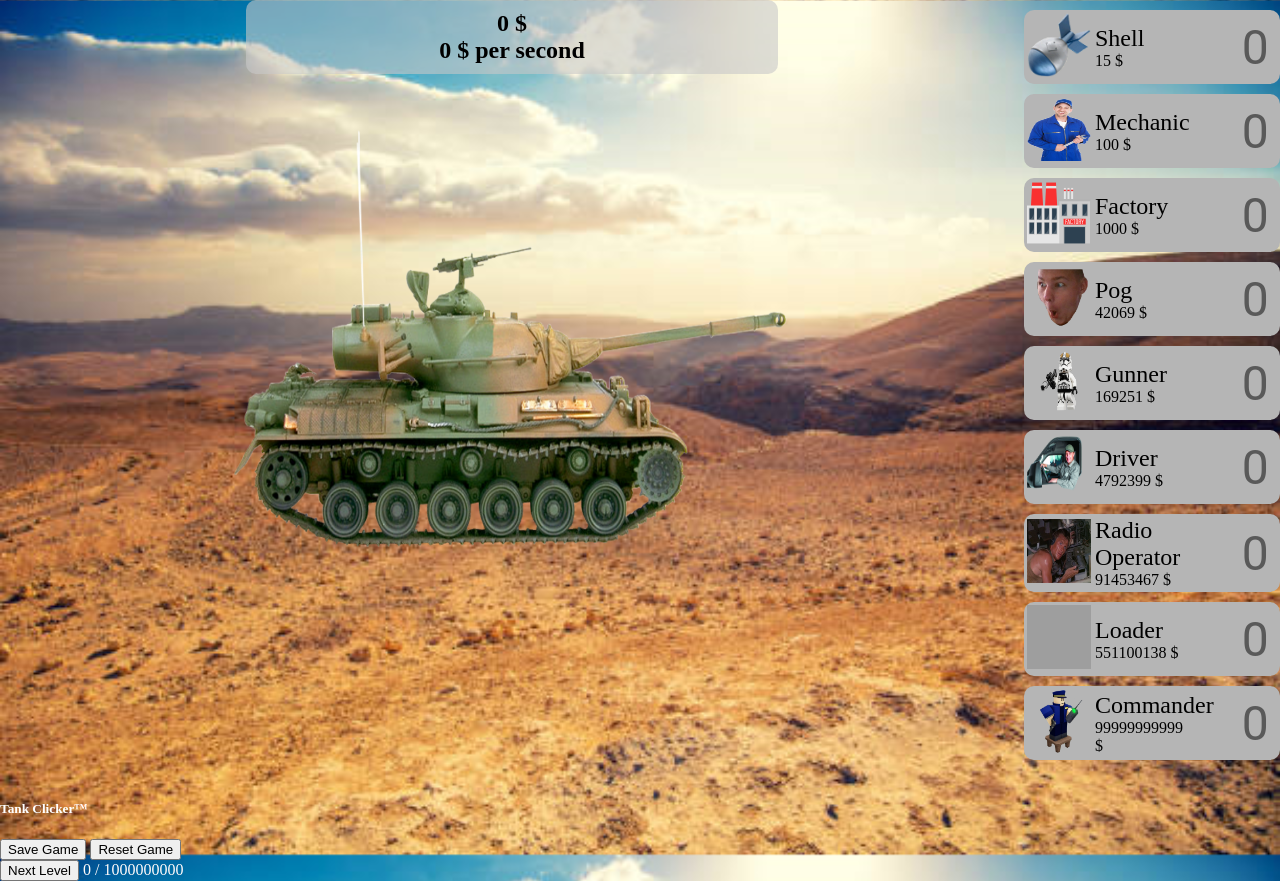
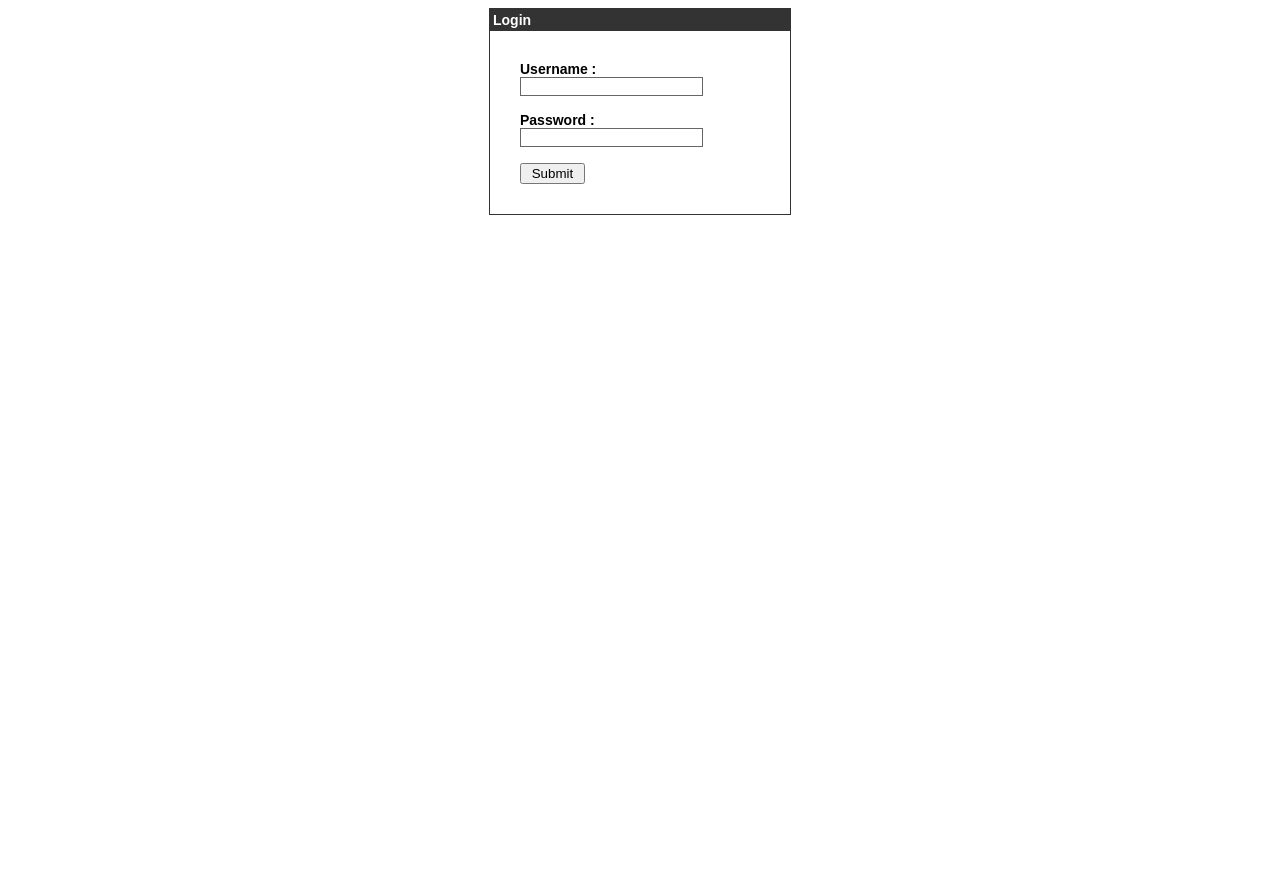
Before and after one commit to SegaManX/Tank-Clicker, a PHP site: page / in a window 1280 px wide. After the commit the page ends 215 px from the top, so only its background shows below. Run offline with PHP 8.4, Linux system fonts and the light colour scheme; grey boxes are pictures that could not be loaded.

Commit message:
added logins

```diff
--- /dev/null
+++ b/config.php
@@ -0,0 +1,7 @@
+<?php
+   define('DB_SERVER', 'localhost:3306');
+   define('DB_USERNAME', 'root');
+   define('DB_PASSWORD', '');
+   define('DB_DATABASE', 'tank');
+   $db = mysqli_connect(DB_SERVER,DB_USERNAME,DB_PASSWORD,DB_DATABASE);
+?>
--- a/index.php
+++ b/index.php
@@ -1,39 +1,77 @@
-<!DOCTYPE HTML>
+<?php
+include("config.php");
+session_start();
+
+if($_SERVER["REQUEST_METHOD"] == "POST")
+{
+  // Username and password from form
+
+  $myusername = mysqli_real_escape_string($db,$_POST['username']);
+  $mypassword = mysqli_real_escape_string($db,$_POST['password']);
+  $result = mysqli_query($db, "SELECT admin FROM users WHERE username = '$myusername' and password = '$mypassword'");
+  $result = $result->fetch_array();
+  $admin = intval($result[0]);
+
+  if($admin)
+  {
+    $_SESSION['login_user'] = $myusername;
+    header("location: game.php");
+
+  }
+  else if(!$admin)
+  {
+    $_SESSION['login_user'] = $myusername;
+    header("location: copy.php");
+  }
+  else
+  {
+    $error = "Your Login Name or Password is invalid";
+  }
+
+}
+?>
 <html>
 
 <head>
-  <title>0 $ - Tank Clicker</title>
+  <title>Sign In - Tank Clicker</title>
 
-  <link rel="stylesheet" href="main.css">
+  <style type = "text/css">
+    body {
+      font-family:Arial, Helvetica, sans-serif;
+      font-size:14px;
+    }
+    label {
+      font-weight:bold;
+      width:100px;
+      font-size:14px;
+    }
+    .box {
+      border:#666666 solid 1px;
+    }
+  </style>
 </head>
 
-<body>
-  <div class="sectionLeft">
-    <center>
-      <div class="scoreContainer unselectable">
-        <span id="score">0</span> $<br>
-        <span id="scorePS">0</span> $ per second
+<body bgcolor = "#FFFFFF">
+
+      <div align = "center">
+         <div style = "width:300px; border: solid 1px #333333; " align = "left">
+            <div style = "background-color:#333333; color:#FFFFFF; padding:3px;"><b>Login</b></div>
+
+            <div style = "margin:30px">
+
+               <form action = "" method = "post">
+                  <label>Username  :</label><input type = "text" name = "username" class = "box"/><br /><br />
+                  <label>Password  :</label><input type = "password" name = "password" class = "box" /><br/><br />
+                  <input type = "submit" value = " Submit "/><br />
+               </form>
+
+               <div style = "font-size:11px; color:#cc0000; margin-top:10px"><?php if (isset($error)){echo $error;}; ?></div>
+
+            </div>
+
+         </div>
+
       </div>
-      <br>
-      <div class="clickerContainer unselectable">
-        <img src="images/tank.png" height="500px" width="600px" id="clicker" class="unselectable">
-				</div>
-			</center>
-			<div class=" sectionFooter">
-        <h5>Tank Clicker™</h5>
-        <button onclick=" saveGame()">Save Game</button>
-        <button onclick="resetGame()">Reset Game</button>
-      </div>
-      <div class="NextLvl">
-        <button onclick="NextLevel()">Next Level</button> <span id="scoreBot">0</span> / <span id="nextSc">0</span>
-      </div>
-  </div>
 
-  <div class="sectionRight">
-    <div id="upgradeContainer"></div>
-    <div id="shopContainer"></div>
-  </div>
-  <script src="main.js"></script>
-</body>
-
+   </body>
 </html>
```
Also changed, not shown: copy.php (added, +39 -0 lines), game.php (added, +39 -0 lines).
